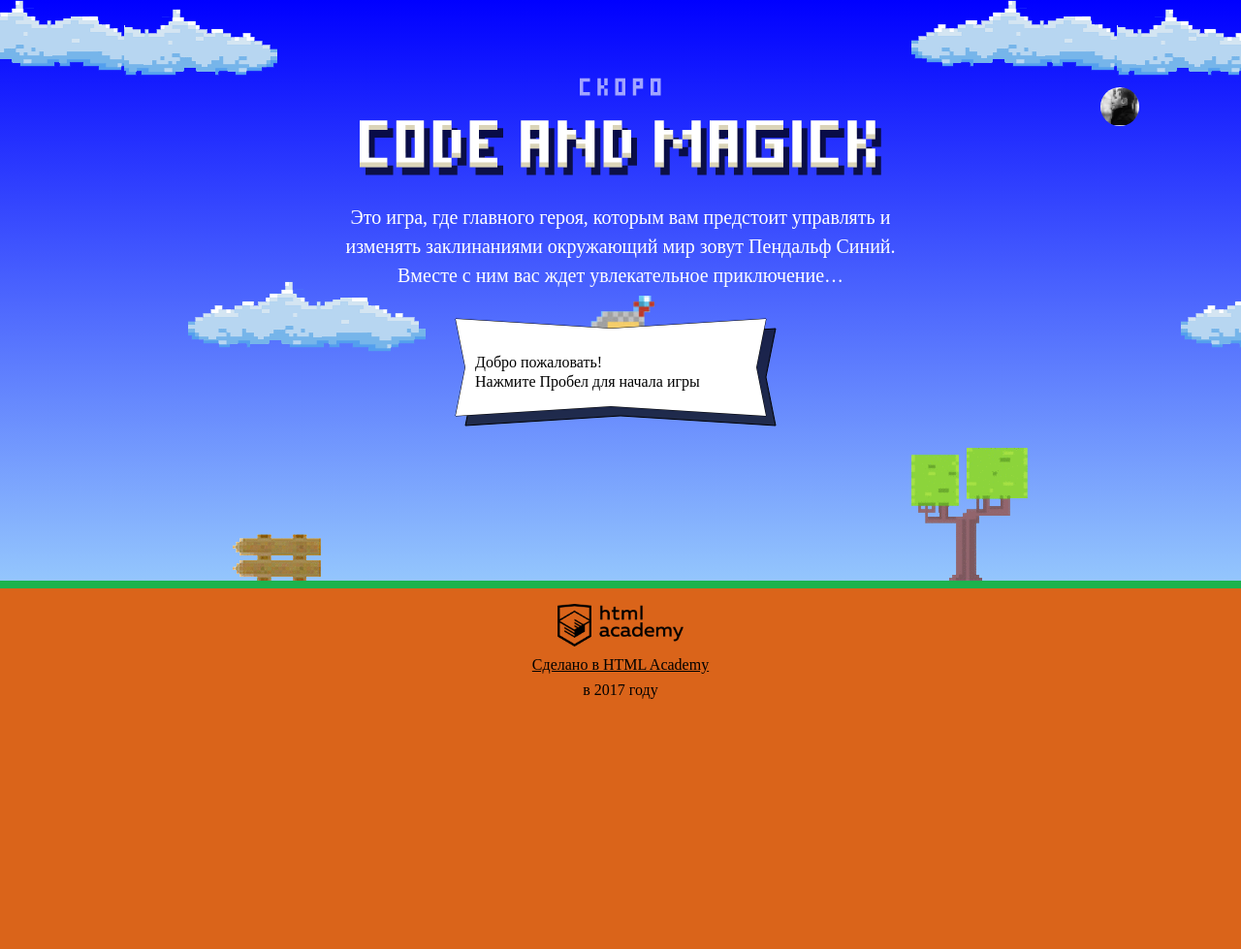
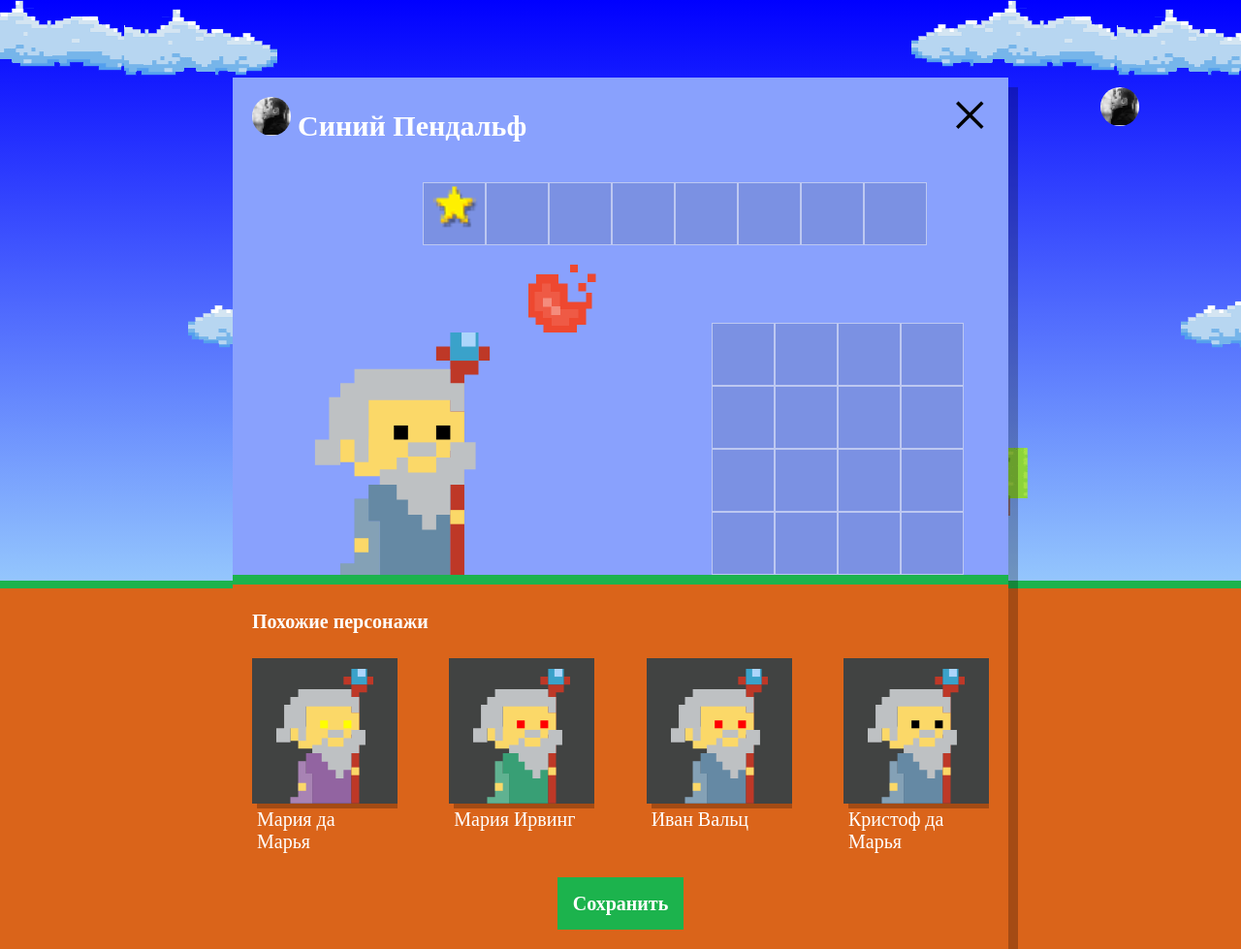
Before and after one commit to romanovaviktoriya/149336-code-and-magick, a website: page index.html in a window 1280 px wide. Shown: the whole page at 97% size. Before the commit the page ends 800 px from the top, so only its background shows below. Drawn offline with Linux system fonts and the light colour scheme; a web font is replaced by a local one.

Commit message:
#9 Учебный проект: нас орда
Рабочий вариант в ожидании правок

```diff
--- a/index.html
+++ b/index.html
@@ -209,6 +209,7 @@
 </script>
 
 <script src="js/stat.js?9"></script>
+<script src="js/setup.js?9"></script>
 <script src="js/game.js"></script>
 
 </body>
--- /dev/null
+++ b/js/setup.js
@@ -0,0 +1,66 @@
+/**
+ * Created by КузяАсер on 22.11.2017.
+ */
+'use strict';
+(function () {
+  var WIZARD_NAMES = ['Иван', 'Хуан Себастьян', 'Мария', 'Кристоф', 'Виктор', 'Юлия', 'Люпита', 'Вашингтон'];
+  var WIZARD_SURNAMES = ['да Марья', 'Верон', 'Мирабелла', 'Вальц', 'Онопко', 'Топольницкая', 'Нионго', 'Ирвинг'];
+  var COAT_COLOR = ['rgb(101, 137, 164)', 'rgb(241, 43, 107)', 'rgb(146, 100, 161)', 'rgb(56, 159, 117)', 'rgb(215, 210, 55)', 'rgb(0, 0, 0)'];
+  var EYES_COLOR = ['black', 'red', 'blue', 'yellow', 'green'];
+
+  function randomInteger(min, max) {
+    var rand = min + Math.random() * (max + 1 - min);
+    rand = Math.floor(rand);
+    return rand;
+  }
+  function getNameHero() {
+    var nameFamily;
+    var a = randomInteger(0, WIZARD_NAMES.length - 1);
+    var b = randomInteger(0, WIZARD_SURNAMES.length - 1);
+    nameFamily = WIZARD_NAMES[a] + ' ' + WIZARD_SURNAMES[b];
+    return nameFamily;
+  }
+  function getCoatColor() {
+    var indexColor = randomInteger(0, COAT_COLOR.length - 1);
+    coatColor = COAT_COLOR[indexColor];
+    return coatColor;
+  }
+  function getEyesColor() {
+    var indexColor = randomInteger(0, EYES_COLOR.length - 1);
+    eyesColor = EYES_COLOR[indexColor];
+    return eyesColor;
+  }
+
+  var blockSetup = document.querySelector('.setup');
+  blockSetup.classList.remove('hidden');
+
+  var similarListElement = blockSetup.querySelector('.setup-similar-list');
+
+  var similarWizardTemplate = document.querySelector('#similar-wizard-template').content.querySelector('.setup-similar-item');
+
+  var wizards = [];
+  for (var i = 0; i < 4; i++) {
+    var nameFamily = getNameHero(WIZARD_NAMES, WIZARD_SURNAMES);
+    var coatColor = getCoatColor(COAT_COLOR);
+    var eyesColor = getEyesColor(EYES_COLOR);
+    wizards[i] = {name: nameFamily, coatColor: coatColor, eyesColor: eyesColor};
+  }
+
+  var renderWizard = function (wizard) {
+    var wizardElement = similarWizardTemplate.cloneNode(true);
+
+    wizardElement.querySelector('.setup-similar-label').textContent = wizard.name;
+    wizardElement.querySelector('.wizard-coat').style.fill = wizard.coatColor;
+    wizardElement.querySelector('.wizard-eyes').style.fill = wizard.eyesColor;
+
+    return wizardElement;
+  };
+
+  var fragment = document.createDocumentFragment();
+  for (var j = 0; j < wizards.length; j++) {
+    fragment.appendChild(renderWizard(wizards[j]));
+  }
+  similarListElement.appendChild(fragment);
+
+  blockSetup.querySelector('.setup-similar').classList.remove('hidden');
+})();
--- a/js/stat.js
+++ b/js/stat.js
@@ -67,8 +67,6 @@
     }
   }
   window.renderStatistics = function (ctx, names, times) {
-    // var opacity;
-
     drawShadow(ctx);
     drawCloud(ctx);
     drawTitle(ctx);
```
